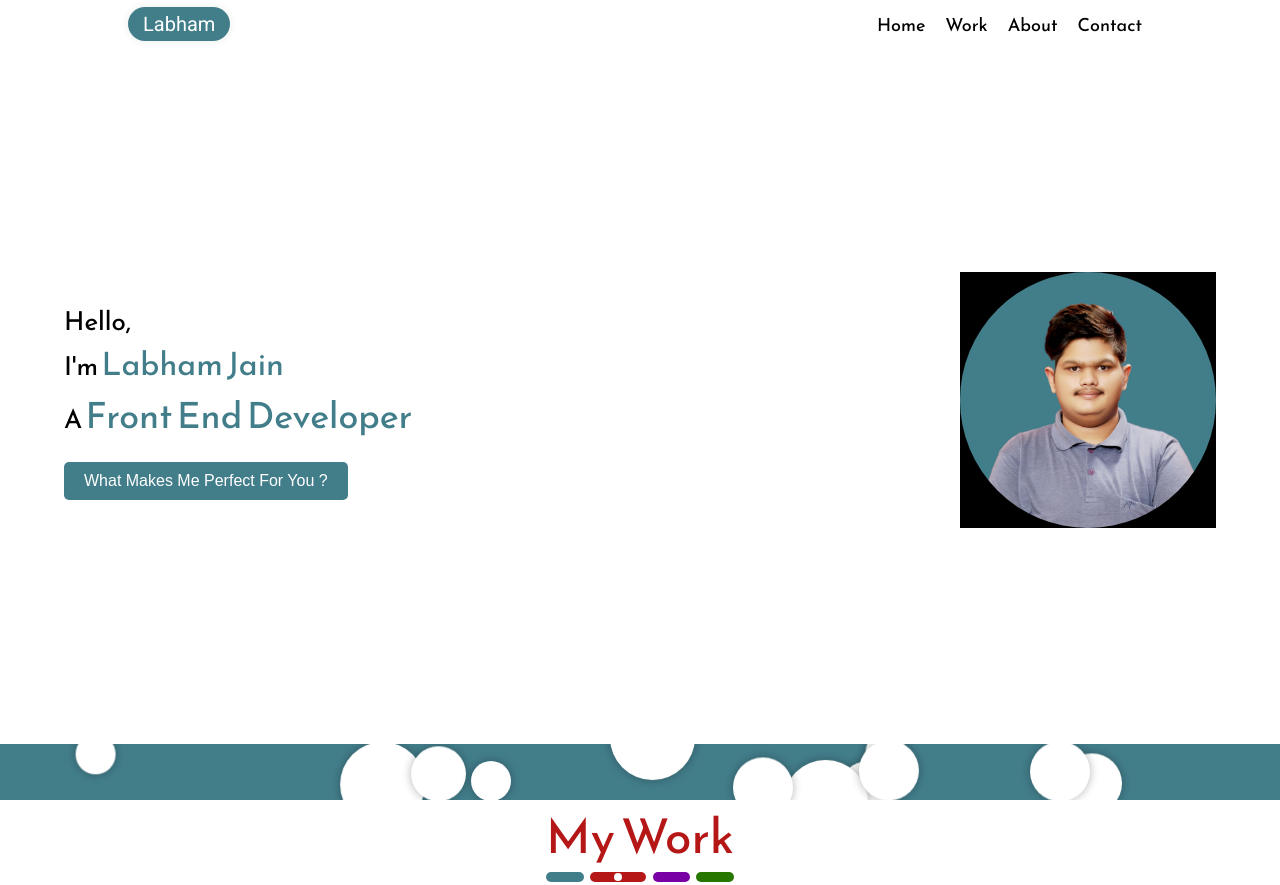
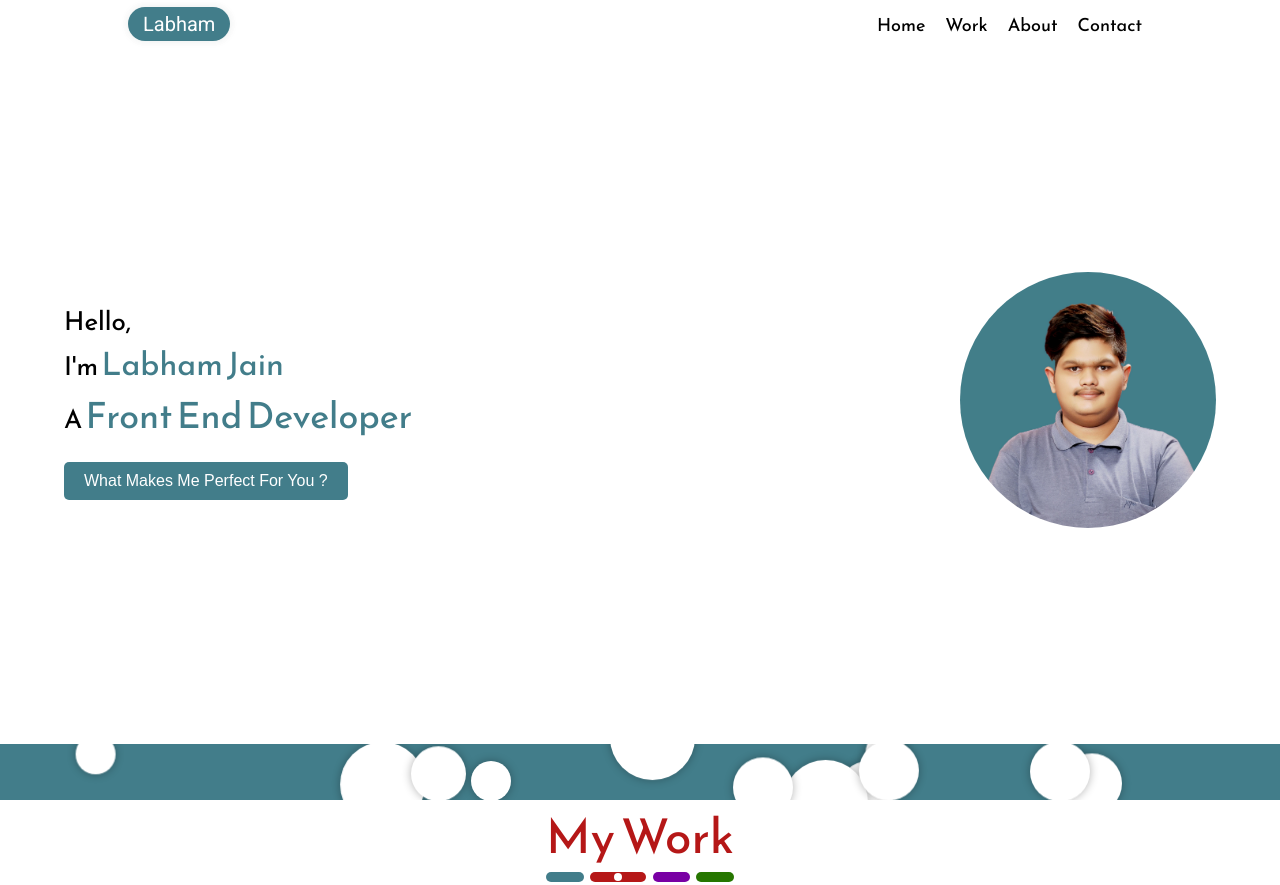
Before and after one commit to Labham-Jain/Labhamjain, a plain HTML site: page index.html in a window 1280 px wide. Shown: the top 885 px of the page. Drawn offline with Linux system fonts and the light colour scheme.

Commit message:
Fixed BG Black Color On Desktop

```diff
--- a/main.css
+++ b/main.css
@@ -104,7 +104,7 @@ body {
 
 .first_section .profile_image {
 	--sizeOfImage: 250px;
-	background: #000;
+	background: none;
 	margin: 10% auto;
 	width: var(--sizeOfImage);
 	height: var(--sizeOfImage);
```
